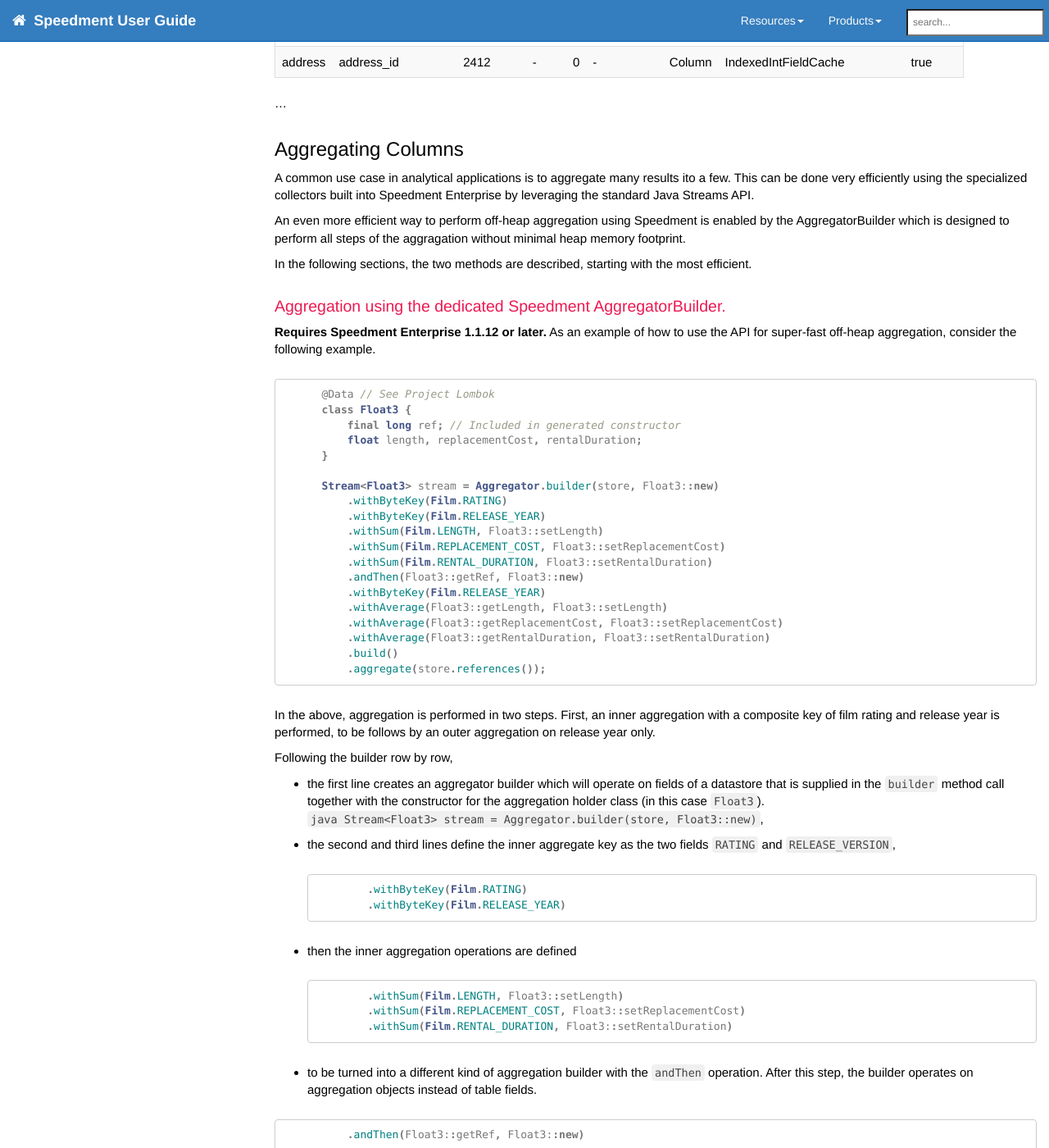
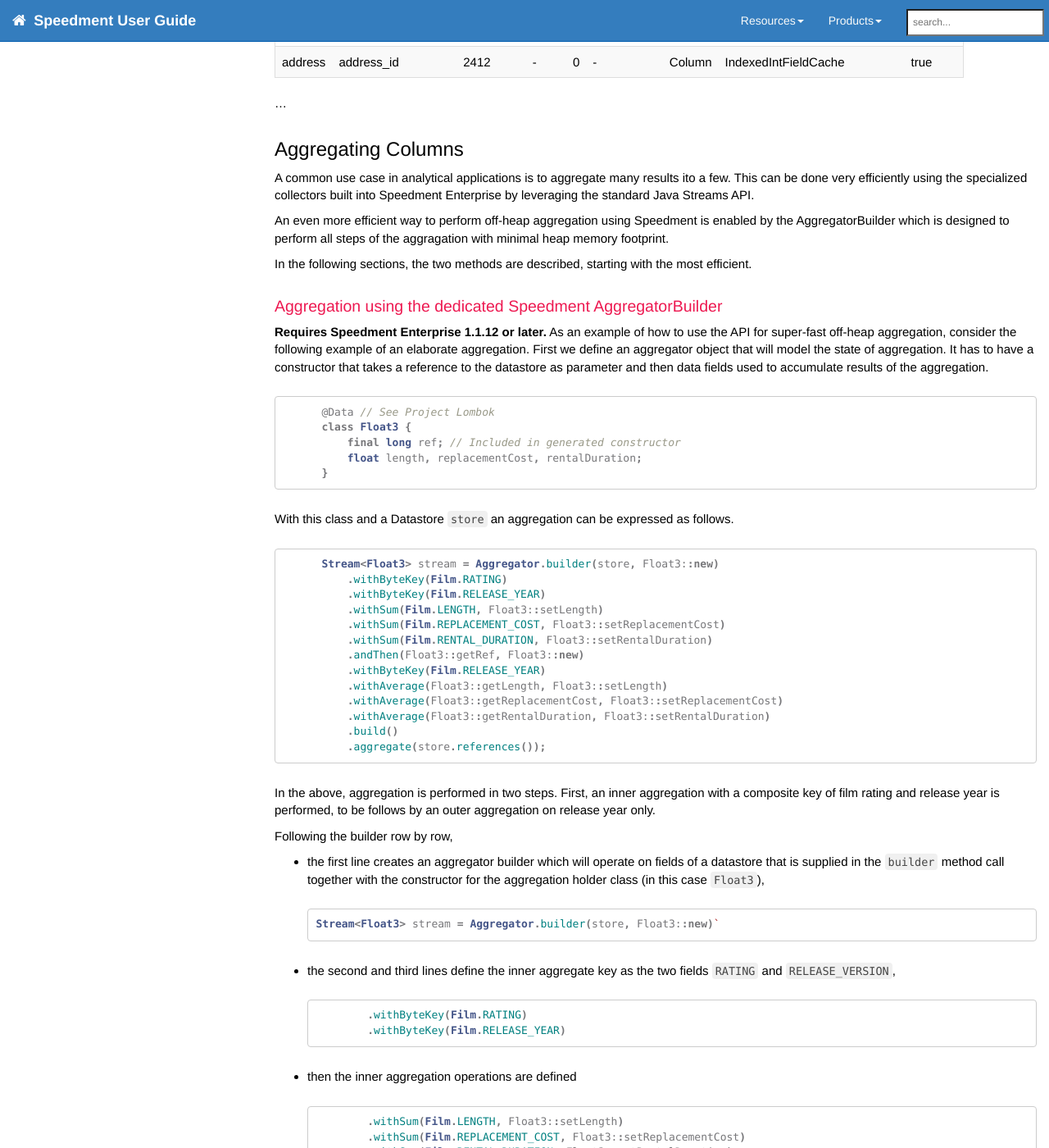
Before and after one commit to speedment/speedment-doc, a Jekyll site: the page built from pages/datastore.md, in a window 1280 px wide and 1400 px high, scrolled down 7307 px. Shown: the whole window at 82% size. Built offline with Jekyll 4.4.1, drawn with Linux system fonts in a browser that asks for light colours; nearby versions of some CDN libraries; comment, search, counter and statistics services are not loaded.

Commit message:
datastore: Clarify the role of the parameters of the aggregator builder

````diff
--- a/pages/datastore.md
+++ b/pages/datastore.md
@@ -254,14 +254,16 @@ Speedment Enterprise by leveraging the standard Java Streams API.
 
 An even more efficient way to perform off-heap aggregation using Speedment is
 enabled by the AggregatorBuilder which is designed to perform all steps of the aggragation
-without minimal heap memory footprint.
+with minimal heap memory footprint.
 
 In the following sections, the two methods are described, starting with the most efficient.
 
-### Aggregation using the dedicated Speedment AggregatorBuilder.
+### Aggregation using the dedicated Speedment AggregatorBuilder
 **Requires Speedment Enterprise 1.1.12 or later.**
 As an example of how to use the API for super-fast off-heap aggregation, consider the following
-example.
+example of an elaborate aggregation. First we define an aggregator object that will model
+the state of aggregation. It has to have a constructor that takes a reference to the datastore
+as parameter and then data fields used to accumulate results of the aggregation.
 
 ```java
       @Data // See Project Lombok
@@ -269,7 +271,11 @@ example.
           final long ref; // Included in generated constructor
           float length, replacementCost, rentalDuration;
       }
+```
 
+With this class and a Datastore `store` an aggregation can be expressed as follows.
+
+```java
       Stream<Float3> stream = Aggregator.builder(store, Float3::new)
           .withByteKey(Film.RATING)
           .withByteKey(Film.RELEASE_YEAR)
@@ -293,8 +299,10 @@ Following the builder row by row,
 
 * the first line creates an aggregator builder which will operate
 on fields of a datastore that is supplied in the `builder` method call together with the
-constructor for the aggregation holder class (in this case `Float3`). `java
-Stream<Float3> stream = Aggregator.builder(store, Float3::new)`,
+constructor for the aggregation holder class (in this case `Float3`),
+```java
+Stream<Float3> stream = Aggregator.builder(store, Float3::new)`
+```
 
 * the second and third lines define the inner aggregate key as the two fields `RATING` and
 `RELEASE_VERSION`,
````
